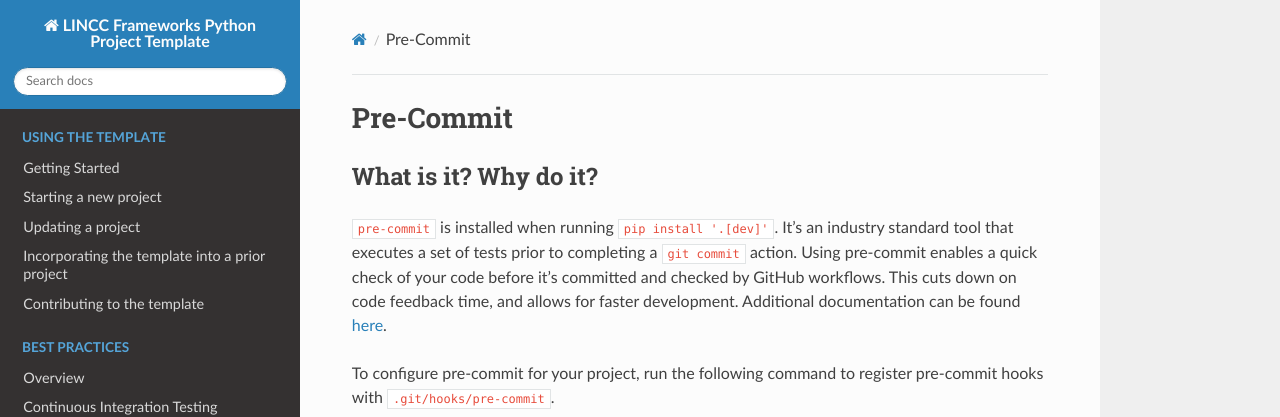
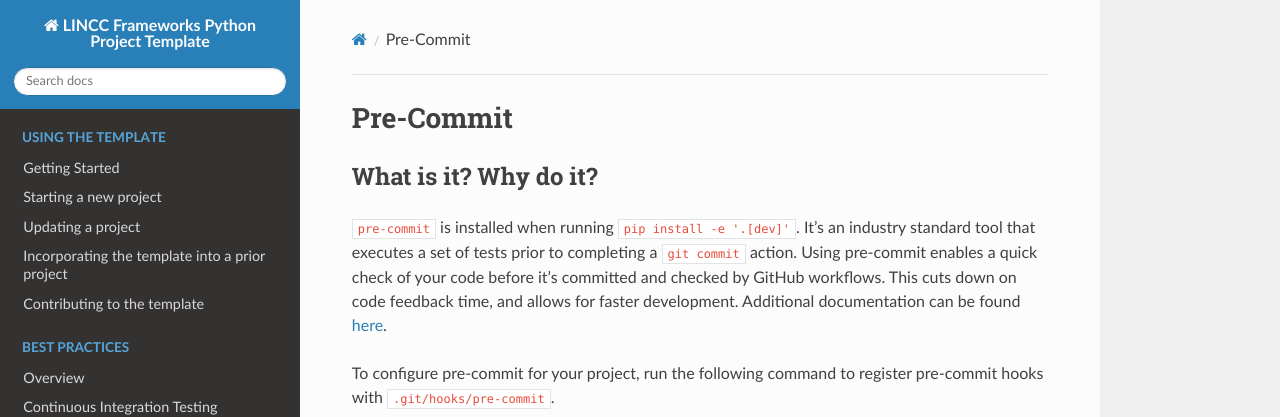
Before and after one commit to lincc-frameworks/python-project-template, a Sphinx documentation site: the page built from docs/practices/precommit.rst, in a window 1280 px wide and 900 px high. Shown: the top 417 px of the window. Built offline with Sphinx 7.4.7 and the Read the Docs theme 2.0.0, drawn with Linux system fonts in a browser that asks for light colours; the version number could not be read and is left out.

```diff
--- a/docs/practices/precommit.rst
+++ b/docs/practices/precommit.rst
@@ -4,7 +4,7 @@ Pre-Commit
 What is it? Why do it?
 -------------------------------------------------------------------------------
 
-``pre-commit`` is installed when running ``pip install '.[dev]'``. It's an industry
+``pre-commit`` is installed when running ``pip install -e '.[dev]'``. It's an industry
 standard tool that executes a set of tests prior to completing a ``git commit`` action.
 Using pre-commit enables a quick check of your code before it's committed and checked
 by GitHub workflows. This cuts down on code feedback time, and allows for faster
--- a/docs/source/existing_project.rst
+++ b/docs/source/existing_project.rst
@@ -155,7 +155,7 @@ or missing dependencies.
 .. code:: bash
 
     >> pip install -e .
-    >> pip install .'[dev]'
+    >> pip install -e .'[dev]'
 
 .. note::
 
--- a/docs/source/new_project.rst
+++ b/docs/source/new_project.rst
@@ -91,7 +91,7 @@ Use ``pip`` to install both the standard set of dependencies as well as the
     Lots of output
     ...
 
-    >> pip install '.[dev]'
+    >> pip install -e '.[dev]'
     ...
     Lots more output
     ...
```
